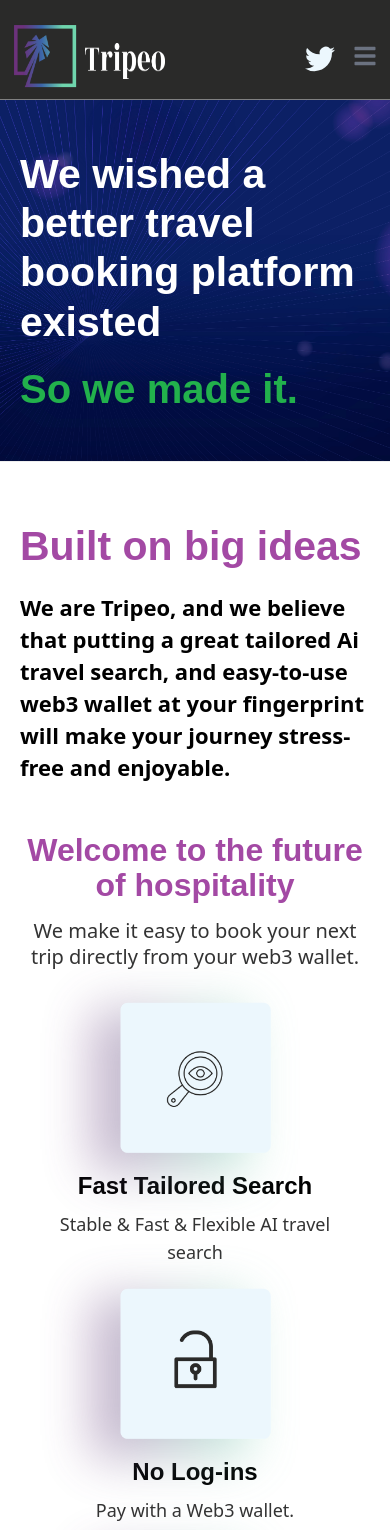
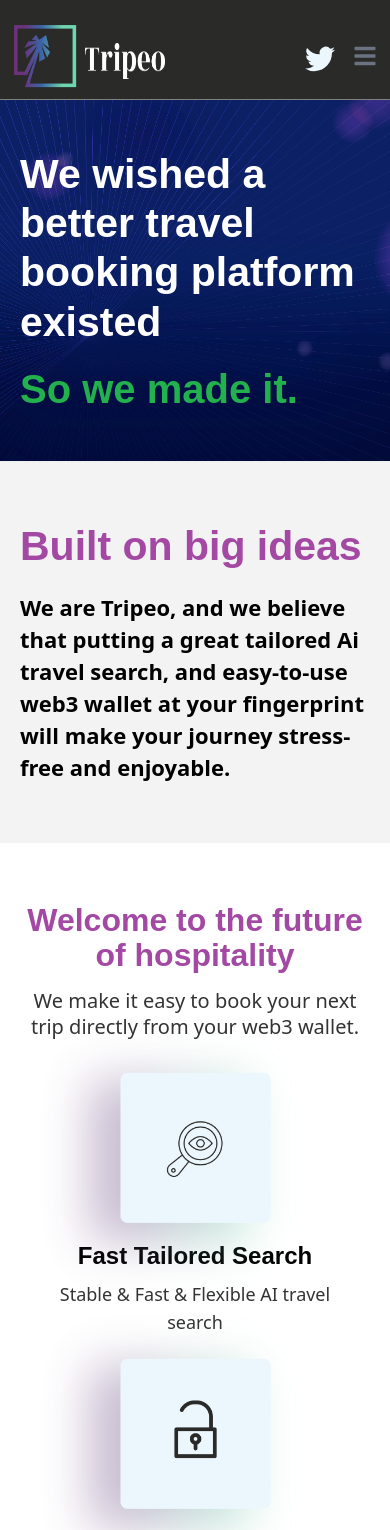
Before and after one commit to robika-wpbrigade/new-palm, a Next.js app: page /first-location in a window 390 px wide. Shown: the top 1530 px of the page. Built offline with nearby package versions, Linux system fonts and the light colour scheme.

Commit message:
bg changed

```diff
--- a/pages/first-location.jsx
+++ b/pages/first-location.jsx
@@ -19,13 +19,16 @@ const FirstLocation = () => {
                 </div>
             </section>
 
-            <section className="cta">
+            <section className="cta gray-bg">
                 <div className="pl-container">
                     <div className="cta-text">
                         <h2 className="big-2 w-900">Built on big ideas</h2>
                         <p className="mt-5 lead-1">We are Tripeo, and we believe that putting a great tailored Ai travel search, and easy-to-use web3 wallet at your fingerprint will make your journey stress-free and enjoyable. </p>
                     </div>
-
+                </div>
+            </section>
+            <section className="cta">
+                <div className="pl-container">
                     <div className="icon-wrap mb-5">
                         <h2 className="big-3">Welcome to the future of hospitality</h2>
                         <p className="lead-2 mt-3">We make it easy to book your next trip directly from your web3 wallet.</p>
--- a/styles/globals.css
+++ b/styles/globals.css
@@ -234,10 +234,8 @@ h4{
   object-fit: contain
 }
 
-
 .icon-boxes .flex-col .img-box {
   position: relative;
-
 }
 
 .icon-boxes .flex-col .img-box:before {
@@ -507,7 +505,7 @@ body .icon-boxes p {
 }
 
 .icon-wrap {
-  margin: 120px 0 60px;
+  margin-bottom:60px;
   text-align: center
 }
 
@@ -539,6 +537,10 @@ body .icon-boxes p {
   margin: 0 20px 30px;
   position: relative;
   cursor: pointer;
+}
+
+.gray-bg {
+  background: #F3F3F3;
 }
 
 .teams-wrap {
@@ -628,7 +630,7 @@ body .icon-boxes p {
   }
 
   .icon-wrap{
-    margin: 50px 0 30px;
+    margin-bottom: 30px;
    }
 
    .who-we-are-section {
```
